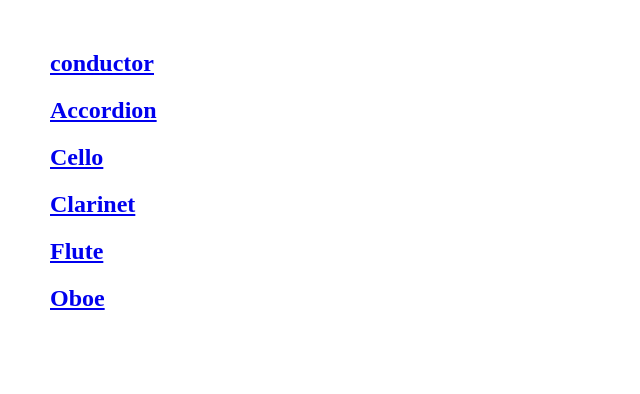
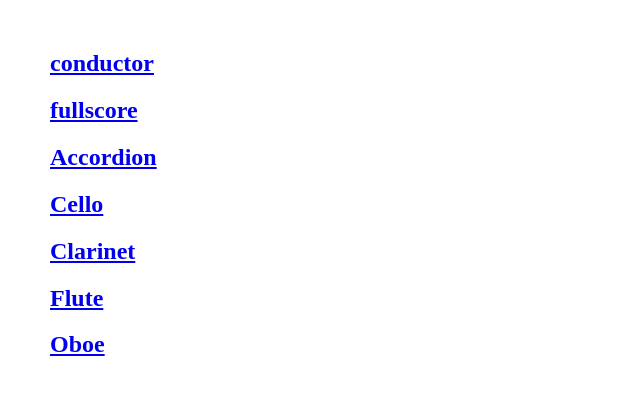
Before and after one commit to belljonathan50/huihui, a plain HTML site: page public/index.html in a window 1280 px wide. Shown: the whole page, without its empty margins (0-640 px from the left). Drawn offline with Linux system fonts and the light colour scheme.

Commit message:
Update index.html

```diff
--- a/public/index.html
+++ b/public/index.html
@@ -13,6 +13,7 @@
 <div>
 
 	<h2><a href=/conductor.html>conductor</a></h2>
+	<h2><a href=/fullscore.html>fullscore</a></h2>
 	<h2><a href=/accordion.html>Accordion</a></h2>
 	<h2><a href=/cello.html>Cello</a></h2>
 	<h2><a href=/cl.html>Clarinet</a></h2>
```
